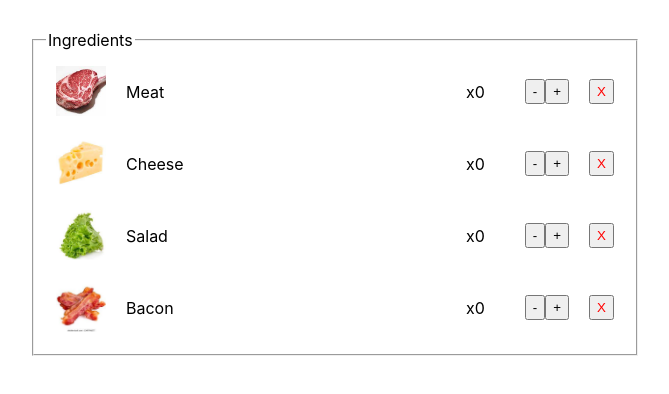
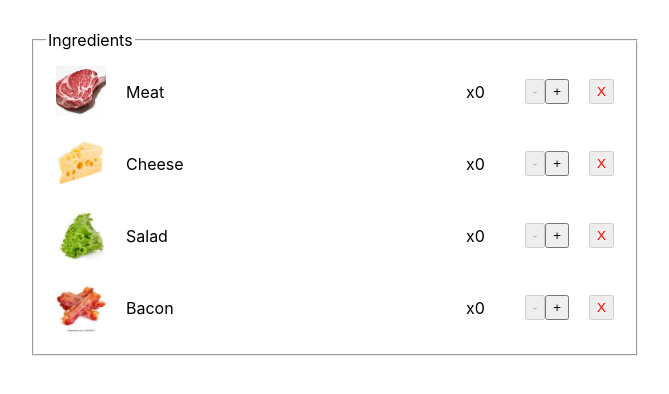
Before and after one commit to iisakjanova/js_group_11_homework_55_irina_isakzhanova, a React (Create React App) app: page / in a window 1280 px wide. Shown: the top 394 px of the page, without its empty margins (0-669 px from the left). Built offline with nearby package versions, Linux system fonts and the light colour scheme.

Commit message:
Added 'remove', 'increase', 'decrease' handlers

```diff
--- a/src/App.js
+++ b/src/App.js
@@ -12,10 +12,44 @@ const App = () => {
         {name: 'Bacon', count: 0, id: nanoid(),},
     ]);
 
+    const increaseCount = id => {
+        setIngredients(prevIngredients => prevIngredients.map((ingredient) => {
+            if (ingredient.id === id) {
+                return {...ingredient, count: ingredient.count + 1}
+            }
+
+            return ingredient;
+        }))
+    };
+
+    const decreaseCount = id => {
+        setIngredients(prevIngredients => prevIngredients.map((ingredient) => {
+            if (ingredient.id === id) {
+                const count = ingredient.count !== 0 ? ingredient.count - 1 : 0;
+                return {...ingredient, count}
+            }
+
+            return ingredient;
+        }))
+    };
+
+    const removeIngredient = id => {
+        setIngredients(prevIngredients => prevIngredients.map((ingredient) => {
+            if (ingredient.id === id) {
+                return {...ingredient, count: 0}
+            }
+
+            return ingredient;
+        }))
+    };
+
     return (
         <div className="App">
             <Ingredients
                 ingredients={ingredients}
+                onIncrease={increaseCount}
+                onDecrease={decreaseCount}
+                onRemove={removeIngredient}
             />
         </div>
     );
--- a/src/components/Ingredient/Ingredient.js
+++ b/src/components/Ingredient/Ingredient.js
@@ -1,5 +1,6 @@
 import React from 'react';
 import {INGREDIENTS} from '../../constants.js';
+import '../Ingredient/Ingredient.css';
 
 const Ingredient = props => {
     return (
@@ -10,9 +11,26 @@ const Ingredient = props => {
             <p className="IngredientName">{props.ingredient.name}</p>
             <p className="IngredientQty">x{props.ingredient.count}</p>
             <div className="Buttons">
-                <button className="Btn BtnDecrease">-</button>
-                <button className="Btn BtnIncrease">+</button>
-                <button className="Btn BtnRemove">X</button>
+                <button
+                    className="Btn BtnDecrease"
+                    onClick={() => props.onDecrease(props.ingredient.id)}
+                    disabled={props.ingredient.count === 0}
+                >
+                    -
+                </button>
+                <button
+                    className="Btn BtnIncrease"
+                    onClick={() => props.onIncrease(props.ingredient.id)}
+                >
+                    +
+                </button>
+                <button
+                    className="Btn BtnRemove"
+                    onClick={() => props.onRemove(props.ingredient.id)}
+                    disabled={props.ingredient.count === 0}
+                >
+                    X
+                </button>
             </div>
         </div>
     );
--- a/src/components/Ingredients/Ingredients.js
+++ b/src/components/Ingredients/Ingredients.js
@@ -1,5 +1,4 @@
 import React from 'react';
-import './Ingredients.css';
 import Ingredient from "../Ingredient/Ingredient";
 
 const Ingredients = props => {
@@ -11,6 +10,9 @@ const Ingredients = props => {
                     <Ingredient
                         key={ingredient.id}
                         ingredient={ingredient}
+                        onIncrease={props.onIncrease}
+                        onDecrease={props.onDecrease}
+                        onRemove={props.onRemove}
                     />
                 ))}
             </fieldset>
```
Also changed, not shown: src/components/Ingredient/Ingredient.css (renamed from src/components/Ingredients/Ingredients.css).
